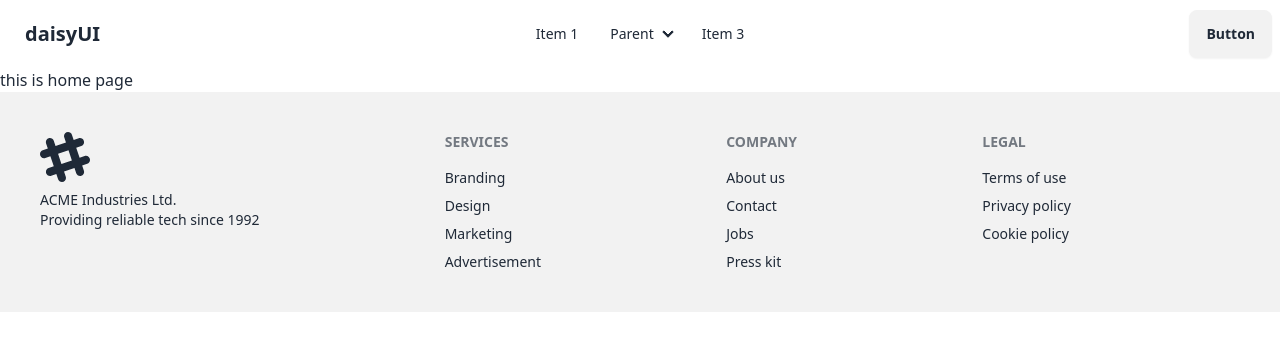
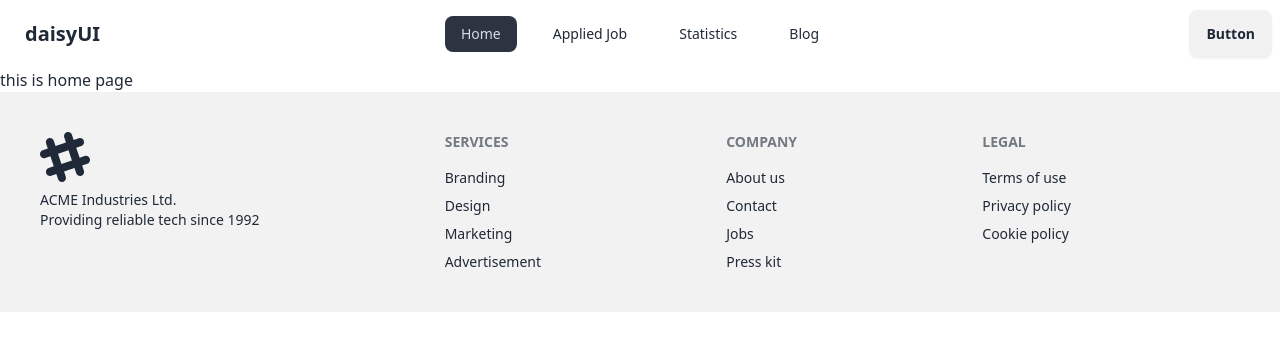
Before and after one commit to shahinexy/PH-Career-Hub-with-React-Router, a React (Vite) app: page / in a window 1280 px wide. Shown: the top 350 px of the page. Built offline with nearby package versions, Linux system fonts and the light colour scheme.

Commit message:
errore page added

```diff
--- /dev/null
+++ b/src/components/ErrorePage/ErrorePage.jsx
@@ -0,0 +1,11 @@
+
+
+const ErrorePage = () => {
+    return (
+        <div className="flex h-screen justify-center items-center">
+            <h1 className="text-3xl font-bold text-yellow-600">Oops!! Page Not Found</h1>
+        </div>
+    );
+};
+
+export default ErrorePage;
--- a/src/components/Header/Header.jsx
+++ b/src/components/Header/Header.jsx
@@ -1,4 +1,12 @@
+import { NavLink } from "react-router-dom";
+
 const Header = () => {
+  const navItems = <>
+    <li><NavLink to={'/'}>Home</NavLink></li>
+    <li><NavLink to={'/applied'}>Applied Job</NavLink></li>
+    <li><NavLink to={'/statistics'}>Statistics</NavLink></li>
+    <li><NavLink to={'/blog'}>Blog</NavLink></li>
+  </>
   return (
     <div>
       <nav>
@@ -27,50 +35,16 @@ const Header = () => {
               </div>
               <ul
                 tabIndex={0}
-                className="menu menu-sm dropdown-content mt-3 z-[1] p-2 shadow bg-base-100 rounded-box w-52"
+                className="menu menu-sm dropdown-content mt-3 z-[1] p-2 shadow bg-base-100 rounded-box w-52 "
               >
-                <li>
-                  <a>Item 1</a>
-                </li>
-                <li>
-                  <a>Parent</a>
-                  <ul className="p-2">
-                    <li>
-                      <a>Submenu 1</a>
-                    </li>
-                    <li>
-                      <a>Submenu 2</a>
-                    </li>
-                  </ul>
-                </li>
-                <li>
-                  <a>Item 3</a>
-                </li>
+                {navItems}
               </ul>
             </div>
             <a className="btn btn-ghost text-xl">daisyUI</a>
           </div>
           <div className="navbar-center hidden lg:flex">
-            <ul className="menu menu-horizontal px-1">
-              <li>
-                <a>Item 1</a>
-              </li>
-              <li>
-                <details>
-                  <summary>Parent</summary>
-                  <ul className="p-2">
-                    <li>
-                      <a>Submenu 1</a>
-                    </li>
-                    <li>
-                      <a>Submenu 2</a>
-                    </li>
-                  </ul>
-                </details>
-              </li>
-              <li>
-                <a>Item 3</a>
-              </li>
+            <ul className="menu menu-horizontal px-1 space-x-5">
+              {navItems}
             </ul>
           </div>
           <div className="navbar-end">
--- a/src/components/Root/Root.jsx
+++ b/src/components/Root/Root.jsx
@@ -4,7 +4,7 @@ import Header from "../Header/Header";
 
 const Root = () => {
     return (
-        <div>
+        <div className="max-w-7xl mx-auto">
             <Header></Header>
             <Outlet></Outlet>
             <Footer></Footer>
--- a/src/main.jsx
+++ b/src/main.jsx
@@ -8,11 +8,13 @@ import {
 } from "react-router-dom";
 import Root from './components/Root/Root.jsx';
 import Home from './components/Home/Home.jsx';
+import ErrorePage from './components/ErrorePage/ErrorePage.jsx';
 
 const router = createBrowserRouter([
   {
     path: "/",
     element: <Root></Root>,
+    errorElement: <ErrorePage></ErrorePage>,
     children: [
       {
         path: '/',
```
